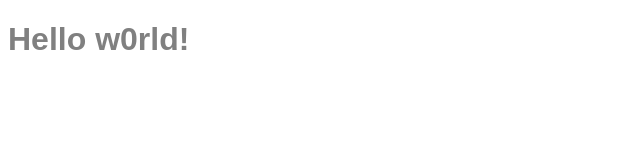
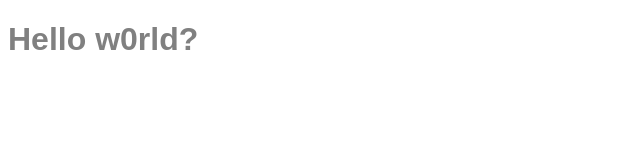
Before and after one commit to mmierzwa/js-dev-env, a website built with webpack: page src/index.html in a window 1280 px wide. Shown: the full height of the page, 0-640 px from the left. Built offline with nearby package versions, Linux system fonts and the light colour scheme.

Commit message:
Setup CI with travis Added failing test

```diff
--- a/src/index.html
+++ b/src/index.html
@@ -4,7 +4,7 @@
     <title>Hello!</title>
 </head>
 <body>
-  <h1>Hello w0rld!</h1>
+  <h1>Hello w0rld?</h1>
   <script src="bundle.js"></script>
 </body>
 </html>
```
Also changed, not shown: .travis.yml (added).
